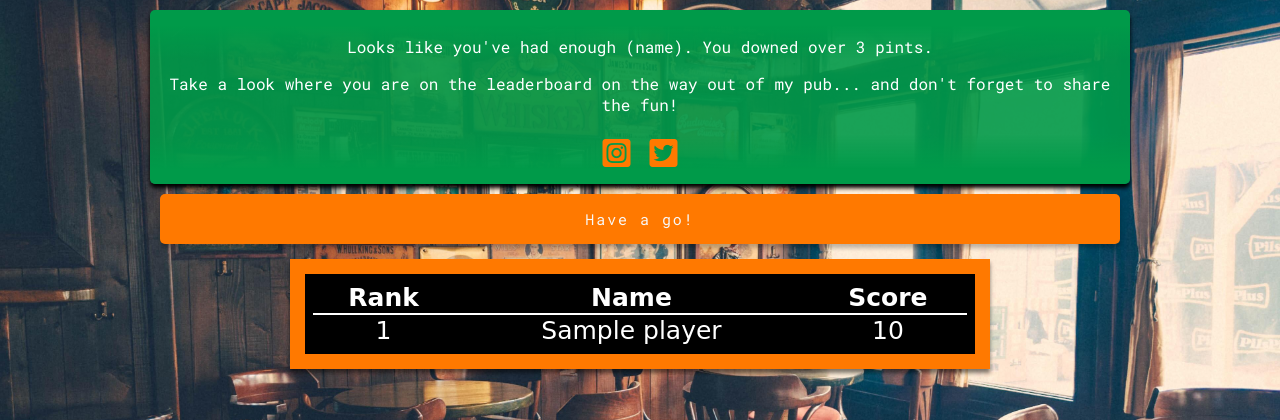
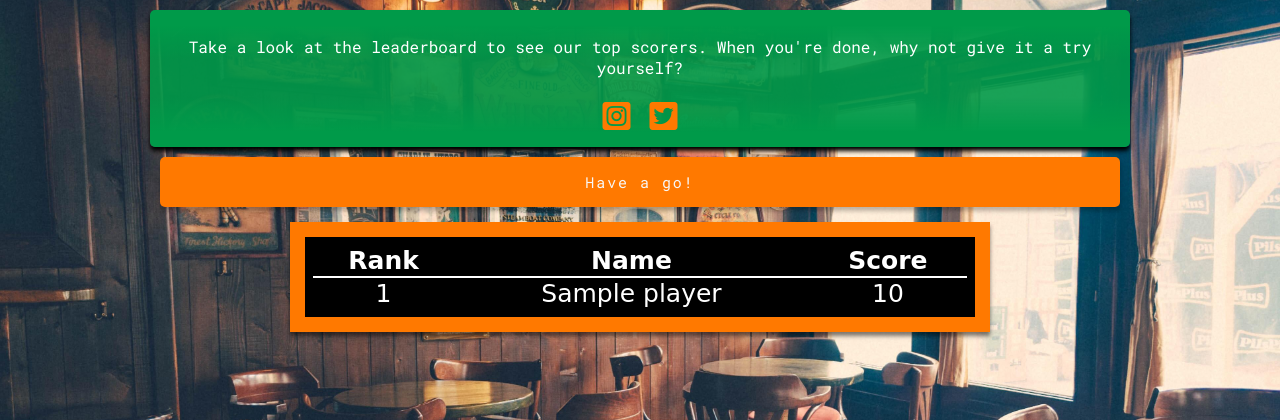
Before and after one commit to GJSayers/downit, a Flask app: page /gameover in a window 1280 px wide. Shown: the part 76-496 px from the top of the page. Run offline with Flask 2, Linux system fonts and the light colour scheme; a database or web service that is not in the repository returns one stand-in record (values such as "Sample title"); parts of the project's set-up code (start-up, migrations or seed data) failed here and were passed over; some libraries are stand-ins or nearby versions; some web fonts are replaced.

Commit message:
Feat: Adds player position to leaderboard

```diff
--- a/templates/leaderboard.html
+++ b/templates/leaderboard.html
@@ -12,13 +12,22 @@
 
 <main>
   <div class="welcome-text">
+    {% if player %}
     <p>
-      Looks like you've had enough (name). You downed over 3 pints.
+      Looks like you've had enough {{ player.name }}. You downed over
+      {{ (player.score / 5)|int }} pints. That puts you in {{ player.place }}
+      overall.
     </p>
     <p>
       Take a look where you are on the leaderboard on the way out of my pub...
       and don't forget to share the fun!
     </p>
+    {% else %}
+    <p>
+      Take a look at the leaderboard to see our top scorers. When you're done,
+      why not give it a try yourself?
+    </p>
+    {% endif %}
     <div class="social-share">
       <a href="https://instagram.com" target="_blank">
         <i class="fab fa-instagram-square"></i>
@@ -29,7 +38,6 @@
     </div>
   </div>
   {% if player %}
-    {{ player }}
     <form id="quiz-player-form" action="{{ url_for('startgame') }}" method="POST">
       <input type="hidden" name="player_name" value="{{ player.name }}">
       <input class="restart-button btn" type="submit" value="Get another round in!">
```
